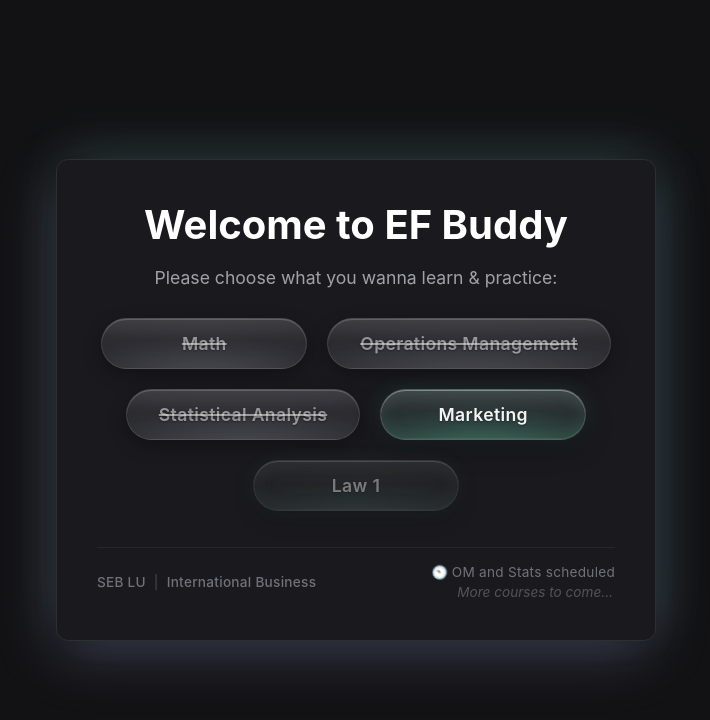
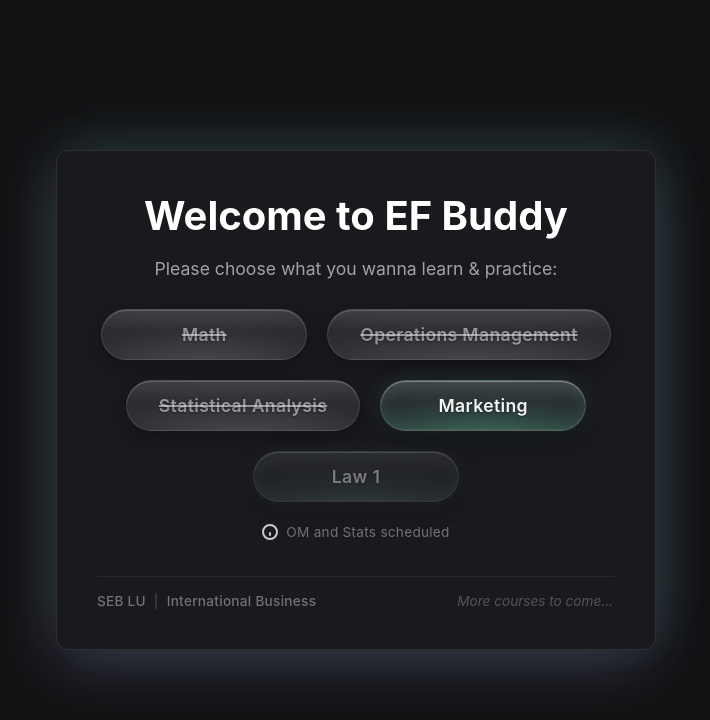
Before and after one commit to zoranls/efbuddy, a plain HTML site: page index.html in a window 1280 px wide. Shown: the whole page, without its empty margins (284-994 px from the left). Drawn offline with Linux system fonts and the light colour scheme.

Commit message:
Flat ticking clock under the buttons, restore two item footer
Co-Authored-By: Claude Sonnet 5.5 <noreply@anthropic.com>
Claude-Session: https://claude.ai/code/session_01VafUhKU88kyGHqXW2pXS58

```diff
--- a/index.html
+++ b/index.html
@@ -115,6 +115,7 @@
         .container > h1,
         .container > p,
         .button-group > .btn,
+        .container > .status,
         .container > .footer {
             animation: intro-item 0.9s cubic-bezier(0.22, 1, 0.36, 1) backwards;
         }
@@ -125,12 +126,14 @@
         .button-group > .btn:nth-child(3) { animation-delay: 0.85s; }
         .button-group > .btn:nth-child(4) { animation-delay: 0.95s; }
         .button-group > .btn:nth-child(5) { animation-delay: 1.05s; }
-        .container > .footer { animation-delay: 1.15s; }
+        .container > .status { animation-delay: 1.15s; }
+        .container > .footer { animation-delay: 1.25s; }
         @media (prefers-reduced-motion: reduce) {
             .container,
             .container > h1,
             .container > p,
             .button-group > .btn,
+            .container > .status,
             .container > .footer { animation: none; }
         }
         h1 {
@@ -245,25 +248,68 @@
             font-size: 0.85rem;
             color: #52525b;
         }
-        .footer-side {
-            display: flex;
-            flex-direction: column;
-            align-items: flex-end;
-            gap: 4px;
-        }
-        .footer-status {
+        /* Status line under the buttons. */
+        .status {
+            margin-top: 22px;
+            font-size: 0.85rem;
             color: #71717a;
             letter-spacing: 0.02em;
         }
-        .footer-clock {
+        /* Flat clock: light grey ring and hand. The hand ticks a quarter turn
+           (12, 3, 6, 9) and wobbles a little each time it lands. */
+        .status-clock {
+            position: relative;
             display: inline-block;
-            margin-right: 4px;
-            font-size: 0.95em;
-            animation: clock-spin 6s linear infinite;
+            box-sizing: border-box;
+            width: 16px;
+            height: 16px;
+            margin-right: 8px;
+            vertical-align: -3px;
+            border: 2px solid #c9c9cf;
+            border-radius: 50%;
         }
-        @keyframes clock-spin { to { transform: rotate(360deg); } }
+        .status-clock::before {
+            content: "";
+            position: absolute;
+            left: 50%;
+            bottom: 50%;
+            width: 2px;
+            height: 4px;
+            margin-left: -1px;
+            border-radius: 1px;
+            background: #c9c9cf;
+            transform-origin: 50% 100%;
+            animation: clock-tick 8s ease-in-out infinite;
+        }
+        @keyframes clock-tick {
+            0% { transform: rotate(0deg); }
+            13% { transform: rotate(0deg); }
+            15.5% { transform: rotate(100deg); }
+            18% { transform: rotate(85deg); }
+            20.5% { transform: rotate(93deg); }
+            23% { transform: rotate(89deg); }
+            25% { transform: rotate(90deg); }
+            38% { transform: rotate(90deg); }
+            40.5% { transform: rotate(190deg); }
+            43% { transform: rotate(175deg); }
+            45.5% { transform: rotate(183deg); }
+            48% { transform: rotate(179deg); }
+            50% { transform: rotate(180deg); }
+            63% { transform: rotate(180deg); }
+            65.5% { transform: rotate(280deg); }
+            68% { transform: rotate(265deg); }
+            70.5% { transform: rotate(273deg); }
+            73% { transform: rotate(269deg); }
+            75% { transform: rotate(270deg); }
+            88% { transform: rotate(270deg); }
+            90.5% { transform: rotate(370deg); }
+            93% { transform: rotate(355deg); }
+            95.5% { transform: rotate(363deg); }
+            98% { transform: rotate(359deg); }
+            100% { transform: rotate(360deg); }
+        }
         @media (prefers-reduced-motion: reduce) {
-            .footer-clock { animation: none; }
+            .status-clock::before { animation: none; }
         }
         .footer-brand {
             color: #71717a;
@@ -311,7 +357,6 @@
                 text-align: center;
                 gap: 6px;
             }
-            .footer-side { align-items: center; }
         }
     </style>
 </head>
@@ -329,12 +374,11 @@
             <a href="law.html" class="btn btn-law btn-done" title="Midterm done">Law 1</a>
         </div>
 
+        <div class="status"><span class="status-clock" aria-hidden="true"></span>OM and Stats scheduled</div>
+
         <div class="footer">
             <span class="footer-brand">SEB LU <span class="footer-sep">|</span> International Business</span>
-            <span class="footer-side">
-                <span class="footer-status"><span class="footer-clock" aria-hidden="true">&#128336;</span>OM and Stats scheduled</span>
-                <span class="footer-note">More courses to come...</span>
-            </span>
+            <span class="footer-note">More courses to come...</span>
         </div>
     </div>
 
```
